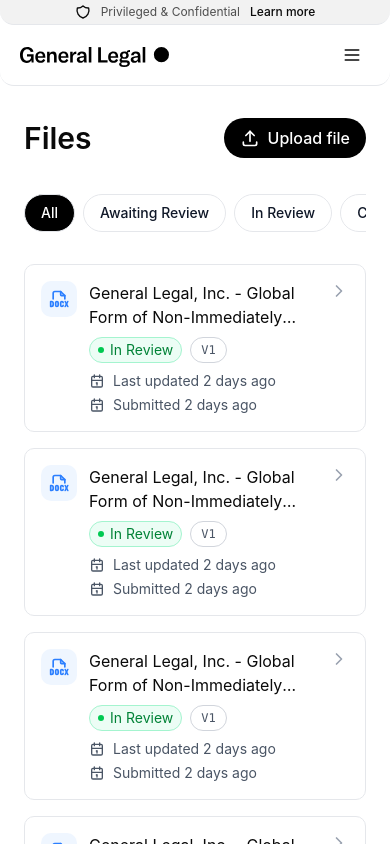
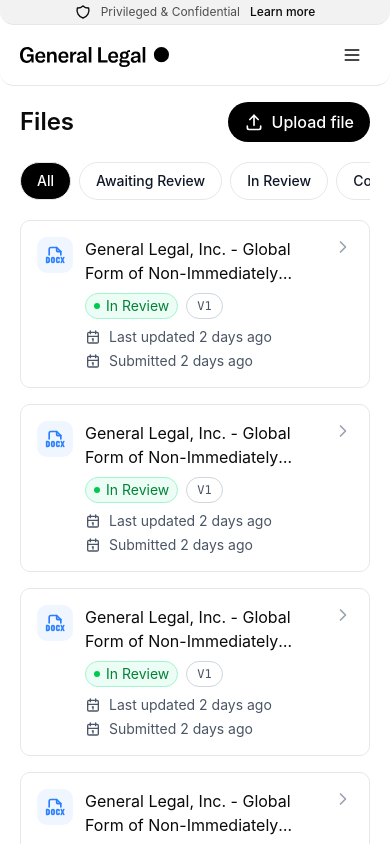
Before and after one commit to kevinjhc/test, a React (Vite) app: page / in a window 390 px wide. Built offline with nearby package versions, Linux system fonts and the light colour scheme.

Commit message:
Responsive text and spacing changes

```diff
--- a/src/app/components/ContractsContent.tsx
+++ b/src/app/components/ContractsContent.tsx
@@ -39,9 +39,9 @@
   return (
     <div className="h-full overflow-y-auto">
       {/* Header section */}
-      <div className="p-6 py-8 max-w-5xl mx-auto">
+      <div className="p-5 md:p-6 py-4 md:py-8 max-w-5xl mx-auto">
         <div className="flex items-center justify-between mb-1">
-          <h1 className="text-3xl font-semibold">Files</h1>
+          <h1 className="text-2xl md:text-3xl font-semibold">Files</h1>
           <button className="flex items-center gap-2 px-4 py-2 bg-black text-white rounded-full hover:bg-gray-600 transition-colors text-md cursor-pointer">
             <IconUpload size={20} />
             Upload file
@@ -54,7 +54,7 @@
       </div>
 
       {/* Filter tabs */}
-      <div className="px-6 pb-8 max-w-5xl mx-auto">
+      <div className="px-5 md:px-6 pb-5 md:pb-8 max-w-5xl mx-auto">
         <div className="flex gap-2 overflow-x-auto no-scrollbar">
           {filters.map((filter) => (
             <button
@@ -143,7 +143,7 @@
       </div>
 
       {/* Mobile card view */}
-      <div className="md:hidden px-6">
+      <div className="md:hidden px-5 md:px-6">
         <div className="space-y-4">
           {contracts.map((contract) => (
             <div
```
